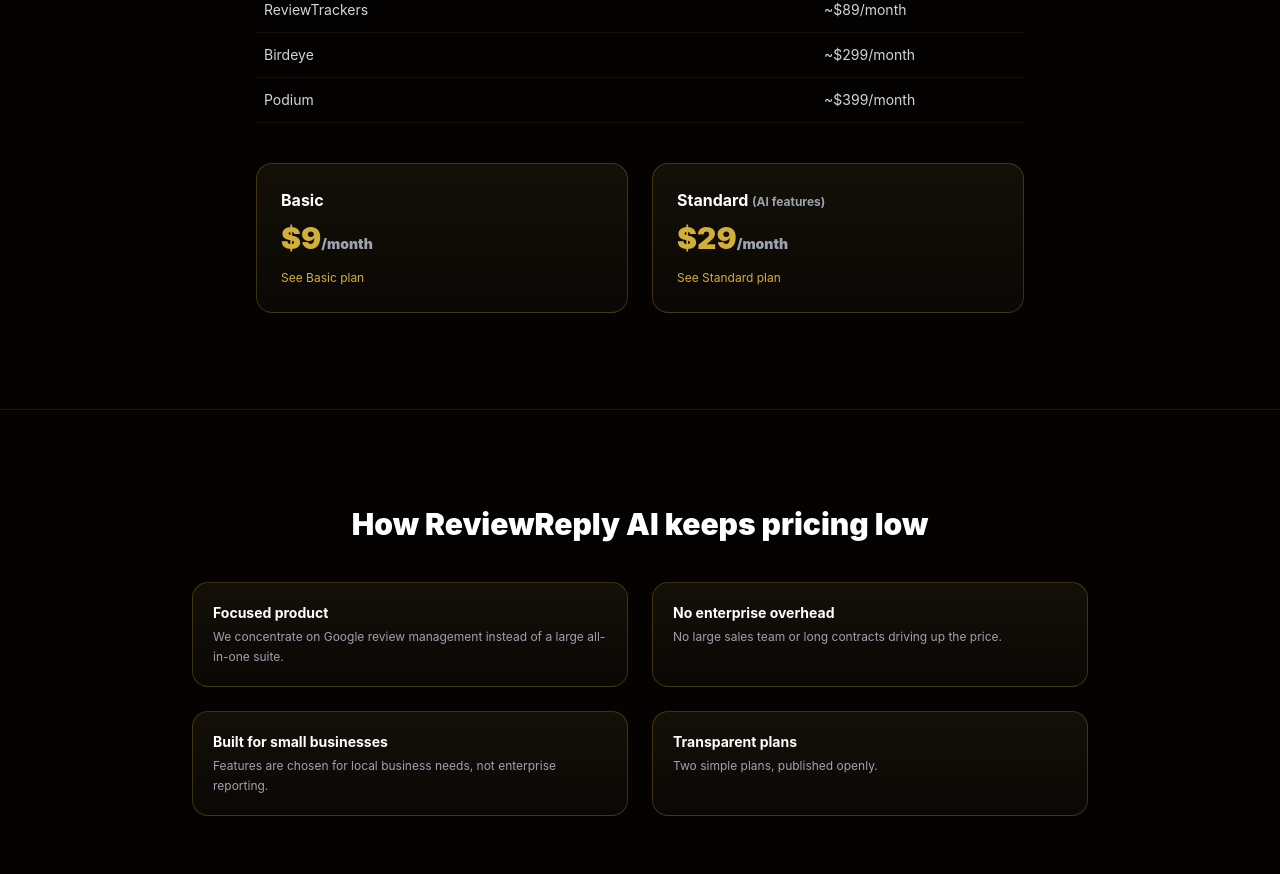
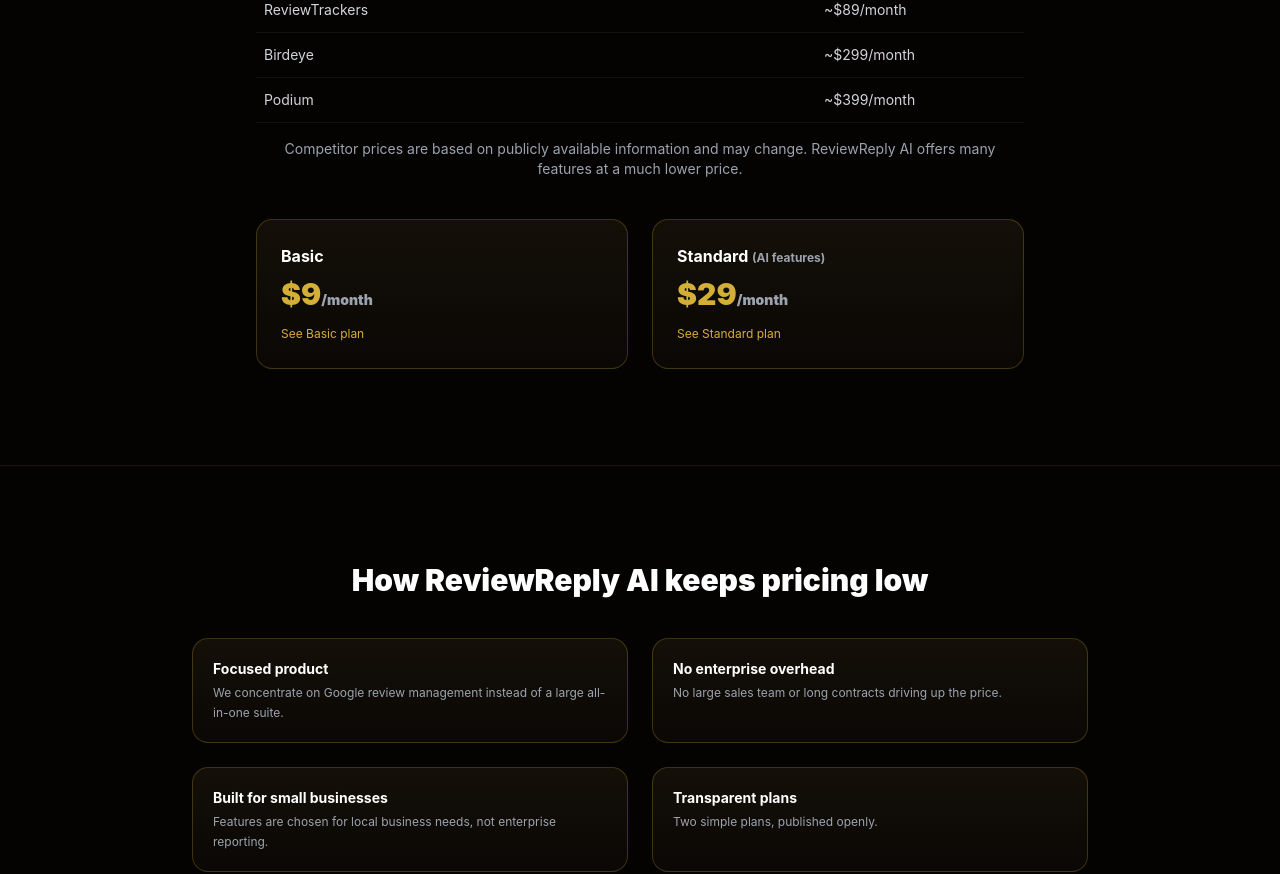
Before and after one commit to afnankhan123456/reviewreply-ai, a Next.js app: page / in a window 1280 px wide. Shown: the part 4654-5528 px from the top of the page. Built offline with nearby package versions, Linux system fonts and the light colour scheme.

Commit message:
Update LoginUI.tsx

```diff
--- a/components/LoginUI.tsx
+++ b/components/LoginUI.tsx
@@ -617,6 +617,10 @@
             </tbody>
           </table>
         </div>
+        <p className="text-gray-400 text-xs md:text-sm text-center max-w-3xl mx-auto mt-4">
+          Competitor prices are based on publicly available information and may change. {APP_NAME} offers many
+          features at a much lower price.
+        </p>
         <div className="grid md:grid-cols-2 gap-6 max-w-3xl mx-auto mt-10">
           <div className={`${card} p-6`}>
             <h3 className="text-white font-bold">Basic</h3>
@@ -780,15 +784,6 @@
           ))}
         </div>
       </section>
-
-      <footer className="px-6 md:px-20 py-8 border-t border-white/10 text-center text-xs text-gray-500">
-        <nav className="flex flex-wrap justify-center gap-4">
-          <a href="https://www.reviewreply-ai.in/legal/privacy-policy" className="hover:text-[#d4af37]">Privacy Policy</a>
-          <a href="https://www.reviewreply-ai.in/legal/terms" className="hover:text-[#d4af37]">Terms of Service</a>
-          <a href="mailto:afnank6789@gmail.com" className="hover:text-[#d4af37]">Contact Support</a>
-          <a href="https://www.linkedin.com/in/afnan-khan-byte" target="_blank" rel="noopener noreferrer" className="hover:text-[#d4af37]">LinkedIn</a>
-        </nav>
-      </footer>
     </main>
   );
 }
```
